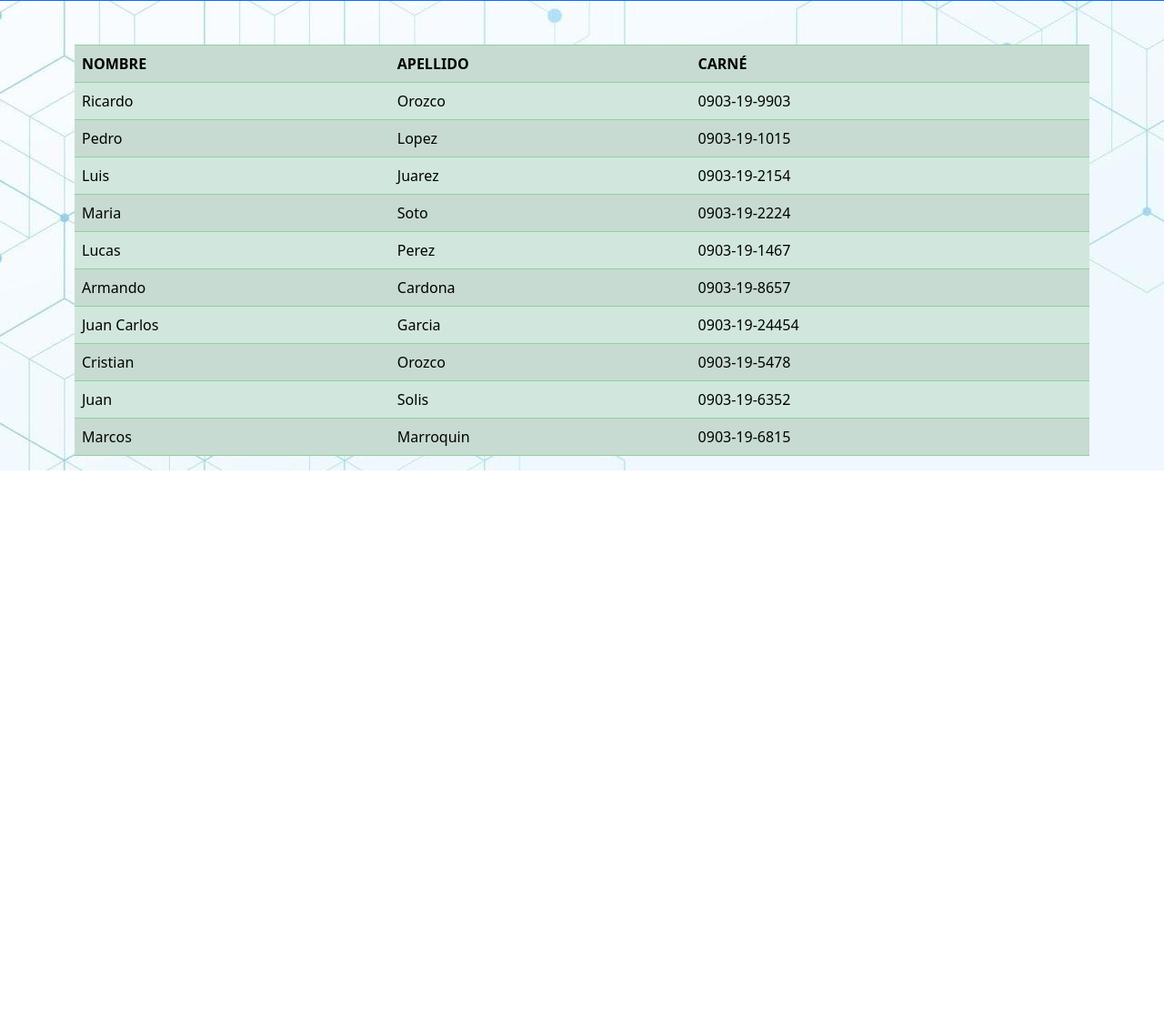
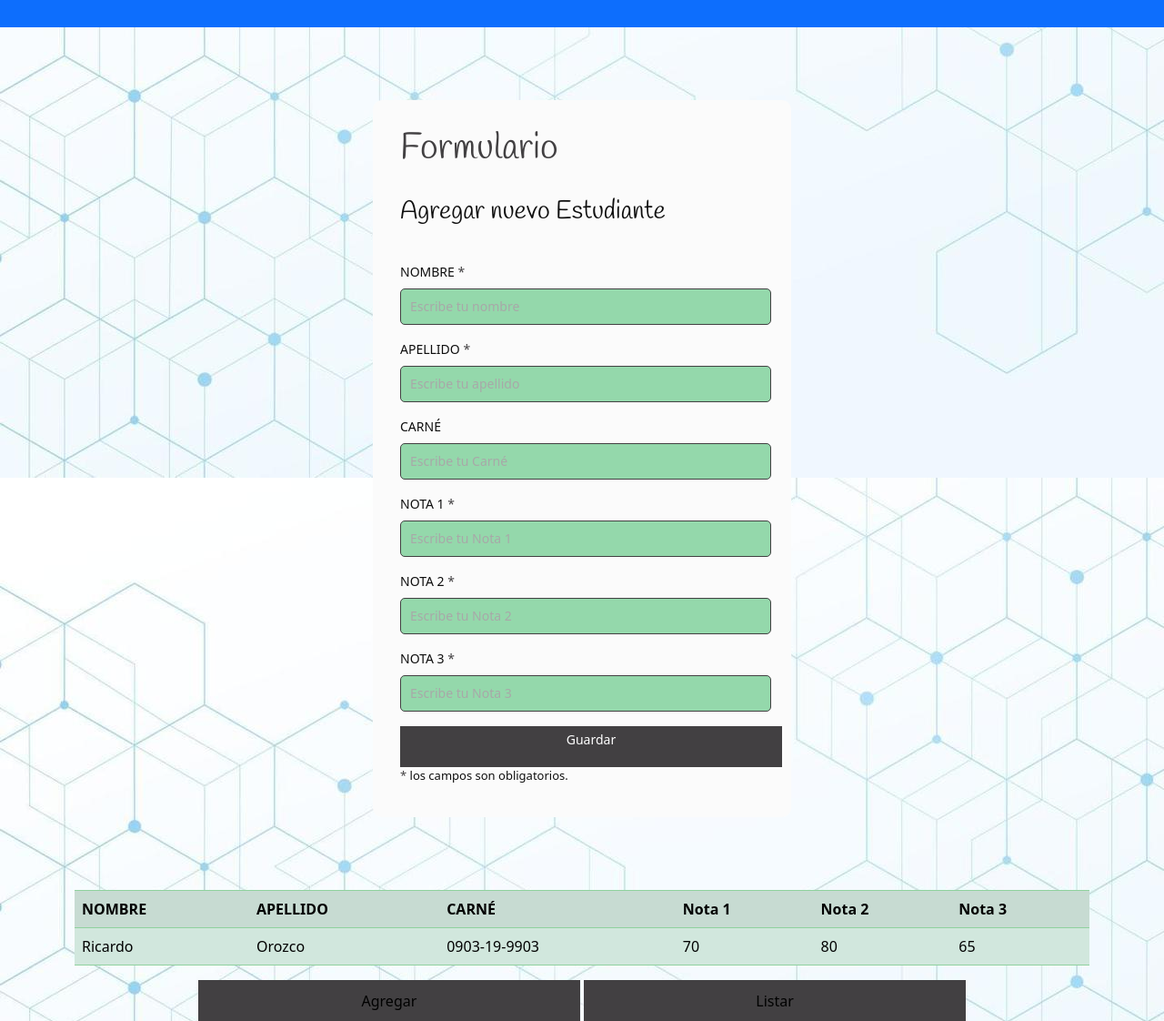
Before and after one commit to Antoniio-Orozco/Actividad2, a plain HTML site: page ESTUDIANTES.html in a window 1280 px wide. Shown: the part 455-1577 px from the top of the page at 91% size. Before the commit the page ends 972 px from the top, so only its background shows below. Drawn offline with nearby package versions, Linux system fonts and the light colour scheme; files that its build step writes are made by us from their sources.

Commit message:
Se agregó JS Incompleto

```diff
--- a/ESTUDIANTES.html
+++ b/ESTUDIANTES.html
@@ -2,8 +2,12 @@
 <html lang="en">
 <head>
     <meta charset="UTF-8">
-<!-- Favicon -->
-<link href="img/favicon.ico" rel="icon" />
+
+
+<!-- Agregar Jquery-->
+   <script src="https://code.jquery.com/jquery.js"></script>
+   <script src="js/funciones.js"></script>
+
 
 <!-- Google Web Fonts -->
 <link rel="preconnect" href="https://fonts.gstatic.com" />
@@ -30,6 +34,8 @@
 </head>
 
     <link rel="stylesheet" type="text/css" href="../DesarrolloWeb2022/css/diseños.css ">
+    <link rel="stylesheet" type="text/css" href="../HTMLYCSSACT2/css/EstiloFormulario.css">
+-->
    <!-- CSS only -->
 <link href="https://cdn.jsdelivr.net/npm/bootstrap@5.2.0/dist/css/bootstrap.min.css" rel="stylesheet" integrity="sha384-gH2yIJqKdNHPEq0n4Mqa/HGKIhSkIHeL5AyhkYV8i59U5AR6csBvApHHNl/vI1Bx" crossorigin="anonymous">
 
@@ -95,73 +101,104 @@
 </div>
 <!-- Header End -->
 
+<!-- formulario de contacto en html y css -->
 
-<div class="container">
+<div id="tablaform"   class=" contact_form">
+
+  <div class="formulario" id ="formulario">
+    <h1>Formulario </h1>
+      <h3>Agregar nuevo Estudiante</h3>
+
+
+        <form action="submeter-formulario.php" method="post">
+
+
+              <p>
+                <label for="nombre" class="colocar_nombre">NOMBRE
+                  <span class="obligatorio">*</span>
+                </label>
+                  <input type="text" name="nombre" id="nombre" required="obligatorio" placeholder="Escribe tu nombre">
+              </p>
+
+              <p>
+                <label for="apellido" class="colocar_apellido">APELLIDO
+                  <span class="obligatorio">*</span>
+                </label>
+                  <input type="text" name="apellido" id="apellido" required="obligatorio" placeholder="Escribe tu apellido">
+              </p>
+
+              <p>
+                <label for="Carné" class="colocar_Carné">CARNÉ
+                </label>
+                  <input type="text" name="carne" id="carne" placeholder="Escribe tu Carné">
+              </p>
+
+
+              <p>
+                <label for="nota1" class="colocar_nota1">NOTA 1
+                  <span class="obligatorio">*</span>
+                </label>
+                  <input type="number" name="nota1" id="nota1" placeholder="Escribe tu Nota 1">
+              </p>
+
+
+              <p>
+                <label for="nota2" class="colocar_nota2">NOTA 2
+                  <span class="obligatorio">*</span>
+                </label>
+                  <input type="number" name="nota2" id="nota2" placeholder="Escribe tu Nota 2">
+              </p>
+
+
+              <p>
+                <label for="nota3" class="colocar_nota3">NOTA 3
+                  <span class="obligatorio">*</span>
+                </label>
+                  <input type="number" name="nota3" id="nota3" placeholder="Escribe tu Nota 3">
+              </p>
+
+              <button type="button" onclick="Datos()"><p>Guardar</p></button>
+
+              <p class="aviso">
+                <span class="obligatorio"> * </span>los campos son obligatorios.
+              </p>
+
+        </form>
+  </div>
+</div>
+
+
+<div  class="container"    >
     <div class="row">
     <div class="col">
-        <table class="table table-success table-striped">
+        <table class="table table-success table-striped" id="tablaalumn">
           <td><strong>NOMBRE</strong></td>
           <td><strong>APELLIDO</strong></td>
           <td><strong>CARNÉ</strong></td>
+          <td><strong>Nota 1</strong></td>
+          <td><strong>Nota 2</strong></td>
+          <td><strong>Nota 3</strong></td>
             </tr>
 
             <tr>
               <td>Ricardo </td>
               <td>Orozco</td>
               <td>0903-19-9903</td>
+              <td>70</td>
+              <td>80</td>
+              <td>65</td>
                 </tr>
 
-<tr>
-    <td>Pedro </td>
-    <td>Lopez</td>
-    <td>0903-19-1015</td>
-</tr>
 
-<tr>
-    <td>Luis </td>
-    <td>Juarez</td>
-    <td>0903-19-2154</td>
-</tr>
-<tr>
-    <td>Maria </td>
-    <td>Soto</td>
-    <td>0903-19-2224</td>
-</tr>
-<tr>
-    <td>Lucas </td>
-    <td>Perez</td>
-    <td>0903-19-1467</td>
-</tr>
-<tr>
-    <td>Armando </td>
-    <td>Cardona</td>
-    <td>0903-19-8657</td>
-</tr>
-<tr>
-    <td>Juan Carlos </td>
-    <td>Garcia</td>
-    <td>0903-19-24454</td>
-</tr>
-<tr>
-    <td>Cristian </td>
-    <td>Orozco</td>
-    <td>0903-19-5478</td>
-</tr>
-<tr>
-    <td>Juan </td>
-    <td>Solis</td>
-    <td>0903-19-6352</td>
-</tr>
-<tr>
-    <td>Marcos </td>
-    <td>Marroquin</td>
-    <td>0903-19-6815</td>
-</tr>
+
 </table>
 </div>
 </div>
-
 </div>
+<center>
+<button id="btnagregaralum" class="boton" >Agregar</button>
+<button id="btnListaralum" class="boton" > Listar</button>
+</center>
 <script src="https://cdn.jsdelivr.net/npm/bootstrap@5.2.0/dist/js/bootstrap.bundle.min.js" integrity="sha384-A3rJD856KowSb7dwlZdYEkO39Gagi7vIsF0jrRAoQmDKKtQBHUuLZ9AsSv4jD4Xa" crossorigin="anonymous"></script>
 </body>
 
--- /dev/null
+++ b/css/EstiloFormulario.css
@@ -0,0 +1,131 @@
+/* Importación de fuentes de google fonts */
+@import url(https://fonts.googleapis.com/css?family=Noto+Sans);
+
+
+body{
+  height: 100%;
+  font-family: 'Noto Sans', sans-serif;
+  background-color: #44a8ab;
+}
+
+
+.contact_form{
+  width: 460px;
+  height: auto;
+  margin: 80px auto;
+  border-radius: 10px;
+  padding-top: 30px;
+  padding-bottom: 20px;
+  background-color: #fbfbfb;
+  padding-left: 30px;
+}
+
+
+input{
+  background-color: #94d8ab;
+  width: 408px;
+  height: 40px;
+  border-radius: 5px;
+  border-style: solid;
+  border-width: 1px;
+  border-color: #424042;
+  margin-top: 10px;
+  padding-left: 10px;
+  margin-bottom: 20px;
+}
+
+
+textarea{
+  background-color: #fbfbfb;
+  width: 405px;
+  height: 150px;
+  border-radius: 5px;
+  border-style: solid;
+  border-width: 1px;
+  border-color: #424042;
+  margin-top: 10px;
+  padding-left: 10px;
+  margin-bottom: 20px;
+  padding-top: 15px;
+}
+
+
+label{
+  display: block;
+  float: center;
+}
+
+
+button{
+  height: 45px;
+  padding-left: 5px;
+  padding-right: 5px;
+  margin-bottom: 20px;
+  margin-top: 10px;
+  text-transform: uppercase;
+  background-color: #424042;
+  border-color: #424042;
+  border-style: solid;
+  border-radius: 10px;
+  width: 420px;
+  cursor: pointer;
+}
+
+
+button p{
+  color: #fff;
+}
+
+
+span{
+  color: #424042;
+}
+
+
+.aviso{
+  font-size: 13px;
+  color: #0e0e0e;
+}
+
+
+h1{
+  font-size: 39px;
+  text-align: letf;
+  padding-bottom: 20px;
+  color: #424042;
+}
+
+
+h3{
+  font-size: 16px;
+  padding-bottom: 30px;
+  color: #0e0e0e;
+}
+
+
+p{
+  font-size: 14px;
+  color: #0e0e0e;
+}
+
+
+::-webkit-input-placeholder {
+ color: #a8a8a8;
+}
+
+
+::-webkit-textarea-placeholder {
+ color: #a8a8a8;
+}
+
+
+.formulario input:focus{
+  outline:0;
+  border: 1px solid #97d848;
+}
+
+
+.formulario textarea:focus{
+  outline:0;
+  border: 1px solid #97d848;
+}
--- /dev/null
+++ b/js/funciones.js
@@ -0,0 +1,90 @@
+$(document).on('ready',Iniciar);
+// tabla Alumnos
+function Iniciar()
+{
+    $varFormulario = $('#tablaform');
+    $varFormulario.hide();
+
+    $varBotonAg =  $('#btnagregaralum');
+    $varBotonAg.on('click',agregar);
+
+    $varBotonLi =  $('#btnListaralum');
+    $varBotonLi.on('click',listar);
+
+    //Admin
+    $varFormulario1 = $('#tablaforadmin');
+    $varFormulario1.hide();
+
+    $varBotonAg1 =  $('#btnagregaradmin');
+    $varBotonAg1.on  ('click',agregar1);
+
+    $varBotonLi1 =  $('#btnListaradmin');
+    $varBotonLi1.on('click',listar1);
+
+}
+
+function agregar ()
+{
+
+    $varTablaalumn1 = $('#tablaalumn')
+    $varTablaalumn1.hide();
+    $varFormulario = $('#tablaform')
+    $varFormulario.show();
+}
+
+function listar ()
+{
+    $varTablaalumn1 = $('#tablaalumn')
+    $varTablaalumn1.show();
+    $varFormulario = $('#tablaform')
+    $varFormulario.hide();
+
+
+}
+
+var Datos =function(){
+    var nombre =document.getElementById("nombre").value;
+    var apellido =document.getElementById("apellido").value;
+    var carne =document.getElementById("carne").value;
+    var nota1 =document.getElementById("nota1").value;
+    var nota2 =document.getElementById("nota2").value;
+    var nota3 =document.getElementById("nota3").value;
+   $('#tablaalumn').append('<tr class="child"><td>'+nombre+'</td><td>'+apellido+'</td><td>'+carne+'</td><td>'+nota1+'</td><td>'+nota2+'</td><td>'+nota3+'</td> </tr>' );
+
+   $varTablaalumn1 = $('#tablaalumn')
+   $varTablaalumn1.show();
+
+   $varFormulario = $('#tablaform');
+    $varFormulario.hide();
+}
+
+//Tabla Administradores
+function agregar1 (){
+
+    $varTablaadmin = $('#tablaadmin')
+    $varTablaadmin.hide();
+    $varFormulario2 = $('#tablaforadmin')
+    $varFormulario2.show();
+
+}
+
+function listar1 (){
+    $varTablaadmin = $('#tablaadmin')
+    $varTablaadmin.show();
+    $varFormulario2 = $('#tablaforadmin')
+    $varFormulario2.hide();
+
+}
+
+var Datos1 =function(){
+    var nombre1 =document.getElementById("nombre1").value;
+    var apellido1 =document.getElementById("apellido1").value;
+    var carne1 =document.getElementById("carne1").value;
+    $('#tablaadmin').append('<tr class="child"><td>'+nombre1+'</td><td>'+apellido1+'</td><td>'+carne1+'</td> </tr>' );
+
+    $varFormulario1 = $('#tablaforadmin');
+    $varFormulario1.hide();
+
+    $varTablaadmin = $('#tablaadmin')
+    $varTablaadmin.show();
+}
```
Also changed, not shown: ADMINISTRADORES.html (+53 -49 lines), Index.html (+2 -3 lines), css/disenos.css (line endings or trailing spaces). Lines whose indentation alone changed are shown as unchanged.
